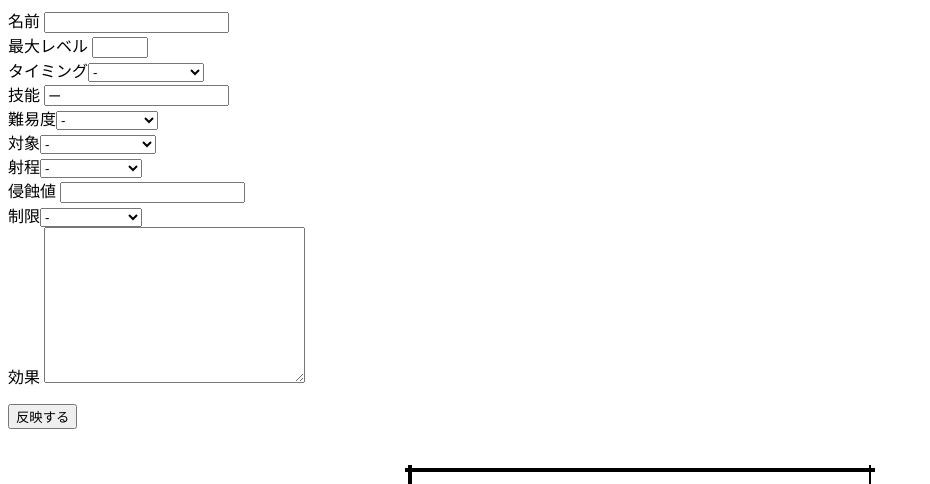
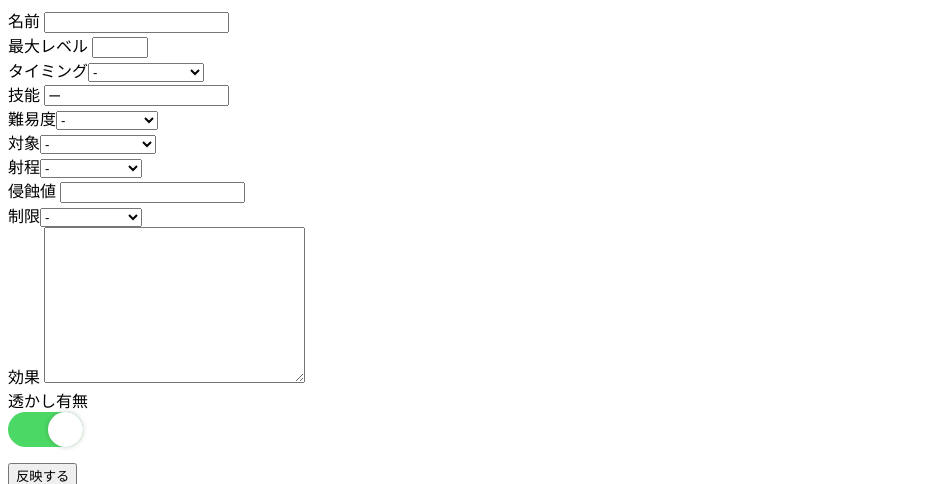
Before and after one commit to iorar/dx3rd_effect_creator_v1, a plain HTML site: page index.html in a window 1280 px wide. Shown: the part 81-565 px from the top of the page, without its empty margins (0-930 px from the left). Drawn offline with nearby package versions, Linux system fonts and the light colour scheme.

Commit message:
透かしの有無のボタンを実装

```diff
--- /dev/null
+++ b/css/style.css
@@ -0,0 +1,52 @@
+/* 全体用のcss */
+
+
+.toggle_input {
+    position: absolute;
+    left: 0;
+    top: 0;
+    width: 100%;
+    height: 100%;
+    z-index: 5;
+    opacity: 0;
+    cursor: pointer;
+}
+
+.toggle_label {
+    width: 75px;
+    height: 35px;
+    background: #ccc;
+    position: relative;
+    display: inline-block;
+    border-radius: 40px;
+    transition: 0.4s;
+    box-sizing: border-box;
+}
+
+.toggle_label:after {
+    content: "";
+    position: absolute;
+    width: 35px;
+    height: 35px;
+    border-radius: 100%;
+    left: 0;
+    top: 0;
+    z-index: 2;
+    background: #fff;
+    box-shadow: 0 0 5px rgba(0, 0, 0, 0.2);
+    transition: 0.4s;
+}
+
+.toggle_input:checked+.toggle_label {
+    background-color: #4BD865;
+}
+
+.toggle_input:checked+.toggle_label:after {
+    left: 40px;
+}
+
+.toggle_button {
+    position: relative;
+    width: 75px;
+    height: 35px;
+}
--- a/index.html
+++ b/index.html
@@ -11,6 +11,7 @@
         @import url('https://fonts.googleapis.com/css2?family=Noto+Sans+JP:wght@100;300;400;500;700;900&display=swap');
         @import url(css/e-box.css);
         @import url(css/credit.css);
+        @import url(css/style.css);
     </style>
 
     <h1>DX3rd オリジナルエフェクト生成ツール v0.1(cβ)</h1>
@@ -114,6 +115,11 @@
             <textarea name="effect" id="effect" cols="30" rows="10"></textarea>
         </div>
     </form>
+    透かし有無
+    <div class="toggle_button">
+        <input id="toggle" class="toggle_input" type="checkbox" checked="checked" onchange="changeWatermark()" />
+        <label for="toggle" class="toggle_label"></label>
+    </div>
     <p><button type="button" onclick="textcopy()">反映する</button></p>
     <div id="effect-table">
         <!-- ここに表を作る -->
--- a/src/form.js
+++ b/src/form.js
@@ -72,3 +72,13 @@ function textcopy() {
     document.getElementsByClassName("e-limit-value")[0].innerHTML = limit;
     document.getElementsByClassName("e-effect-value")[0].innerHTML = effect;
 }
+
+function changeWatermark() {
+    console.log("watermark changing..");
+    checked = document.getElementById("toggle").checked;
+    if (checked == true) {
+        document.getElementsByClassName("watermark")[0].innerHTML = "同人<br>　エフェクト"
+    } else {
+        document.getElementsByClassName("watermark")[0].innerHTML = ""
+    }
+}
```
Also changed, not shown: 1 other file.
